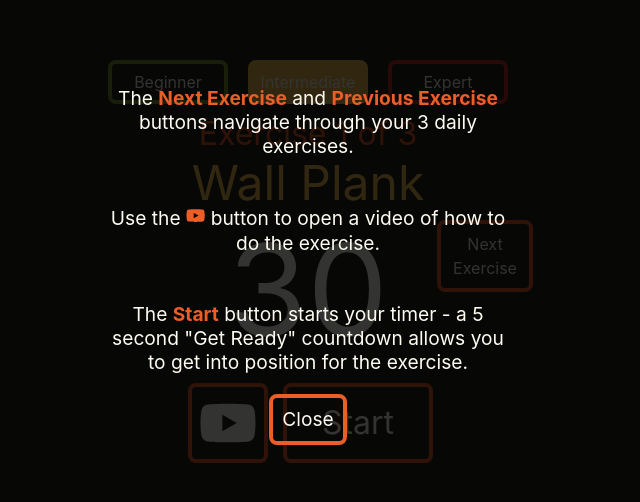
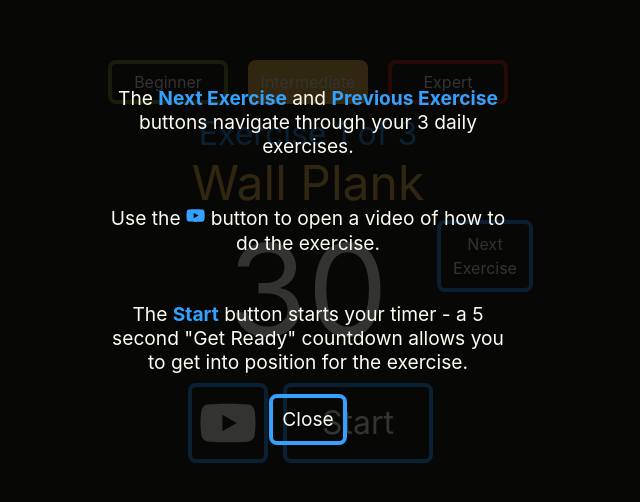
Before and after one commit to corygold-dev/2min.fit, a React (Create React App) app: page / in a window 1280 px wide. Shown: the part 144-646 px from the top of the page, without its empty margins (332-972 px from the left). Built offline with nearby package versions, Linux system fonts and the light colour scheme.

Commit message:
Change branding

```diff
--- a/src/components/ExerciseDisplay/ExerciseDisplay.css
+++ b/src/components/ExerciseDisplay/ExerciseDisplay.css
@@ -1,6 +1,6 @@
 #exercise-display {
   font-size: 2rem;
-  color: #eb5e28;
+  color: #33a1fd;
 }
 
 #beginner {
--- a/src/index.css
+++ b/src/index.css
@@ -23,7 +23,7 @@ body, html {
 button {
   background: none;
   color: inherit;
-  border: 4px solid #eb5e28;
+  border: 4px solid #33a1fd;
   border-radius: 8px;
   padding: 0.5em;
   font: inherit;
@@ -31,11 +31,11 @@ button {
 }
 
 strong {
-  color: #eb5e28;
+  color: #33a1fd;
 }
 
 button:hover {
-  background-color: #eb5e28;
+  background-color: #33a1fd;
   transition: 200ms;
 }
 
```
Also changed, not shown: public/apple-touch-icon.png, 1 other file (tests, documents, lock files or other folders).
